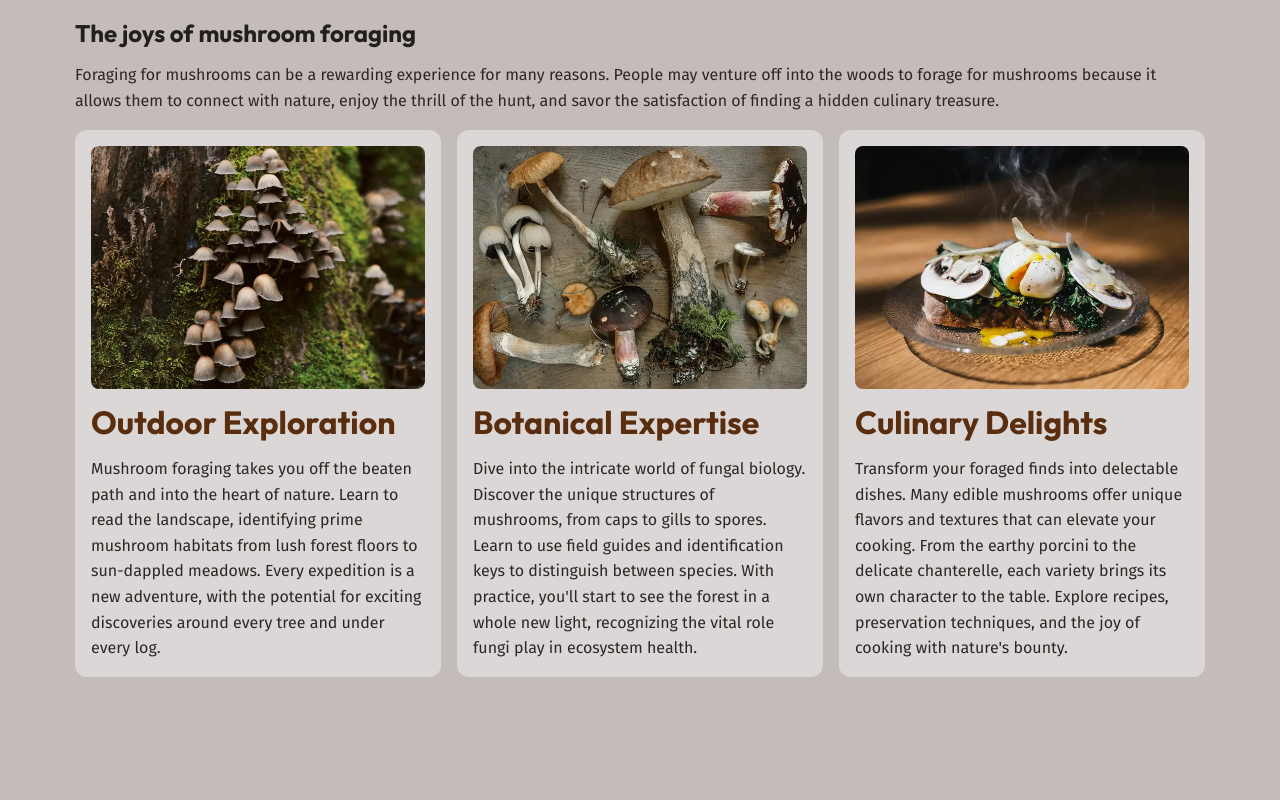
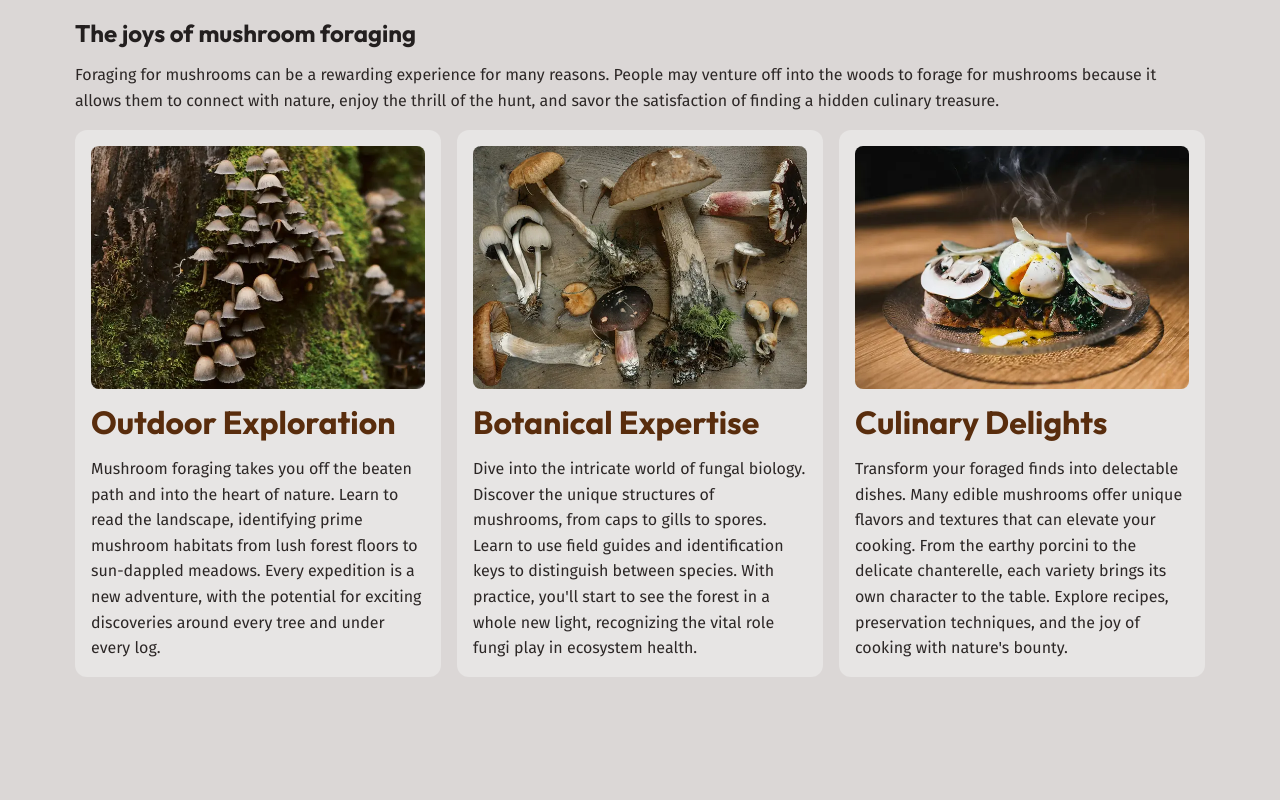
Before and after one commit to paldeep-singh/scratch-site, a plain HTML site: page index.html in a window 1280 px wide. Shown: the part 820-1620 px from the top of the page. Drawn offline with Linux system fonts and the light colour scheme.

Commit message:
Improve light theme colours

```diff
--- a/styles.css
+++ b/styles.css
@@ -85,11 +85,15 @@
     --clr-brand-400: hsl(25, 88%, 75%);
     --clr-brand-500: hsl(25, 88%, 66%);
     --clr-brand-600: hsl(25, 75%, 20%);
+
+    --clr-green-100: hsl(143, 51%, 92%);
+    --clr-green-200: hsl(143, 31%, 79%);
     --clr-green-300: hsl(143, 19%, 69%);
     --clr-green-400: hsl(143, 19%, 49%);
     --clr-green-500: hsl(143, 38%, 37%);
     --clr-green-600: hsl(145, 29%, 19%);
 
+    --clr-brown-50: hsl(10, 5%, 95%);
     --clr-brown-100: hsl(10, 5%, 90%);
     --clr-brown-200: hsl(9, 7%, 85%);
     --clr-brown-300: hsl(9, 8%, 75%);
@@ -164,13 +168,14 @@
     --border-radius-3: 0.75rem;
 
     @media (prefers-color-scheme: light) {
-      --background-accent-main: var(--clr-green-300);
-      --background-accent-dark: var(--clr-green-400);
+      --background-accent-light: var(--clr-green-100);
+      --background-accent-main: var(--clr-green-200);
+      --background-accent-dark: var(--clr-green-300);
 
-      --background-extra-light: var(--clr-brown-100);
-      --background-light: var(--clr-brown-200);
-      --background-main: var(--clr-brown-300);
-      --background-dark: var(--clr-brown-400);
+      --background-extra-light: var(--clr-brown-50);
+      --background-light: var(--clr-brown-100);
+      --background-main: var(--clr-brown-200);
+      --background-dark: var(--clr-brown-300);
       --background-extra-dark: var(--clr-brown-400);
 
       --text-main: var(--clr-brown-700);
```
